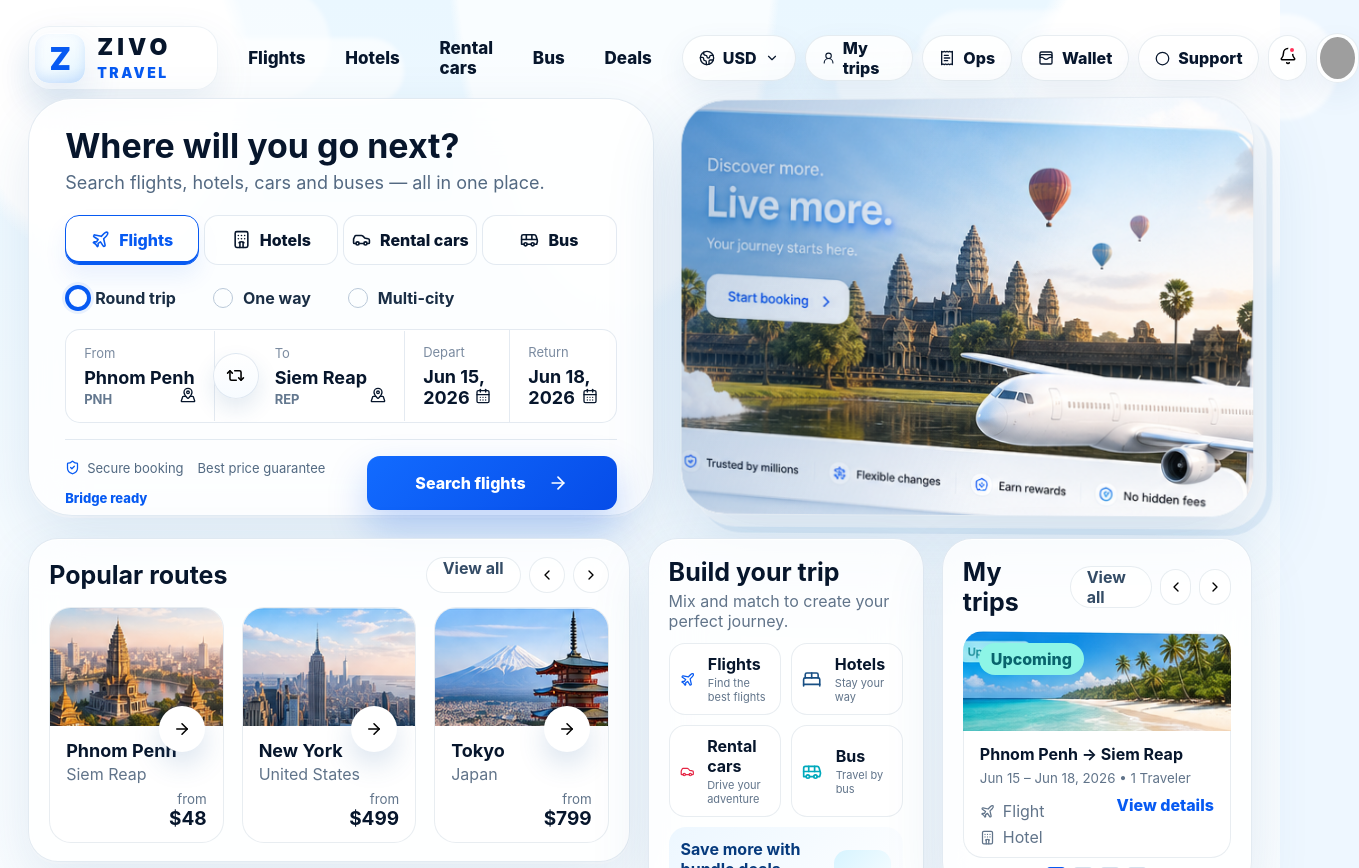
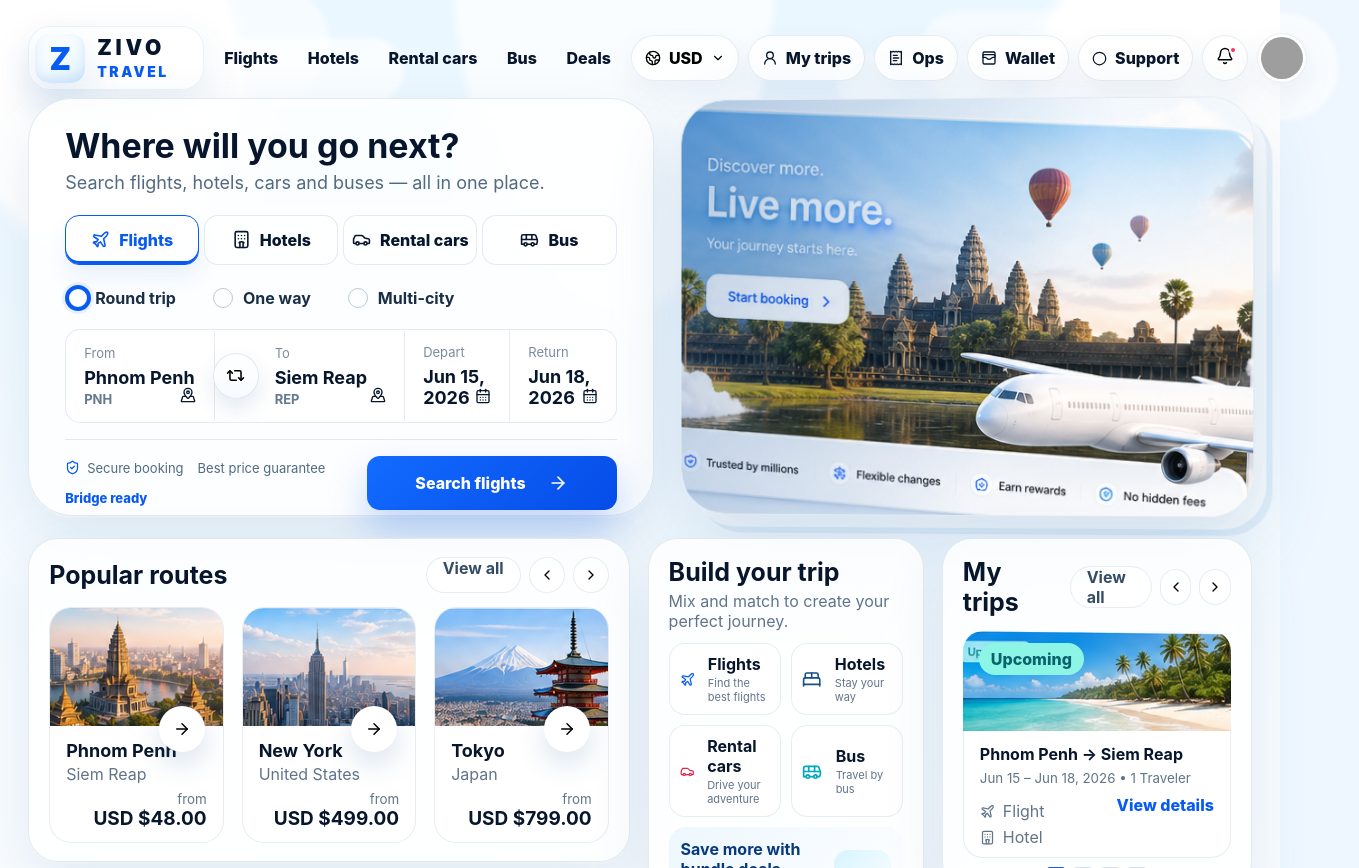
Before and after one commit to kimlainchhorng/zivostravel, a React (Vite) app: page / in a window 1280 px wide. Shown: the top 868 px of the page, 1359 px wide, since content can reach past the window. Built offline with nearby package versions, Linux system fonts and the light colour scheme; grey boxes are pictures that could not be loaded.

Commit message:
Add travel currency selector

```diff
--- a/src/main.tsx
+++ b/src/main.tsx
@@ -43,6 +43,7 @@ const engineOrigin =
   import.meta.env.VITE_ZIVO_PLATFORM_ORIGIN || bridge.platformOrigin || "https://zivosmedia.com";
 
 type SearchKind = "flights" | "hotels" | "cars" | "bus";
+type CurrencyCode = "USD" | "KHR" | "THB";
 type TripType = "Round trip" | "One way" | "Multi-city";
 type BackendStatus = {
   mode: string;
@@ -164,6 +165,7 @@ type DealPackage = {
   body: string;
   price: number;
   save: string;
+  saveAmount?: number;
   highlight: string;
   image?: string;
   services: SearchKind[];
@@ -196,6 +198,24 @@ type AdminQueuePayload = {
   queue: AdminQueueRow[];
   checkedAt: string;
 };
+
+const currencyOptions: Array<{ code: CurrencyCode; label: string; rate: number; symbol: string; decimals: number }> = [
+  { code: "USD", label: "US Dollar", rate: 1, symbol: "$", decimals: 2 },
+  { code: "KHR", label: "Cambodian Riel", rate: 4100, symbol: "៛", decimals: 0 },
+  { code: "THB", label: "Thai Baht", rate: 36, symbol: "฿", decimals: 0 }
+];
+
+const CurrencyContext = React.createContext<{
+  currency: CurrencyCode;
+  setCurrency: (currency: CurrencyCode) => void;
+}>({
+  currency: "USD",
+  setCurrency: () => undefined
+});
+
+function useCurrency() {
+  return React.useContext(CurrencyContext);
+}
 type WalletSummaryPayload = {
   app: string;
   mode: string;
@@ -279,24 +299,25 @@ const defaultDates = {
 
 const savedTripsKey = "zivo-travel-booking-drafts";
 const savedTripsEvent = "zivo-travel-bookings-updated";
+const currencyKey = "zivo-travel-currency";
 
 const routes = [
   {
     from: "Phnom Penh",
     to: "Siem Reap",
-    price: "$48",
+    price: 48,
     image: routePhnomPenhImage
   },
   {
     from: "New York",
     to: "United States",
-    price: "$499",
+    price: 499,
     image: routeNewYorkImage
   },
   {
     from: "Tokyo",
     to: "Japan",
-    price: "$799",
+    price: 799,
     image: routeTokyoImage
   }
 ];
@@ -339,6 +360,7 @@ const dealPackages: DealPackage[] = [
     body: "Flight + hotel for a three-night Siem Reap escape with flexible change support.",
     price: 168,
     save: "Save $28",
+    saveAmount: 28,
     highlight: "Best starter trip",
     image: routePhnomPenhImage,
     services: ["flights", "hotels"],
@@ -351,6 +373,7 @@ const dealPackages: DealPackage[] = [
     body: "Hotel, airport pickup, and a private day route for customers who want easy arrival.",
     price: 188,
     save: "Save $34",
+    saveAmount: 34,
     highlight: "Most comfortable",
     image: tripBeachImage,
     services: ["hotels", "cars"],
@@ -363,6 +386,7 @@ const dealPackages: DealPackage[] = [
     body: "Reserved bus seat and smart hotel stay for travelers who want the lowest total.",
     price: 116,
     save: "Save $18",
+    saveAmount: 18,
     highlight: "Lowest price",
     image: routeTokyoImage,
     services: ["bus", "hotels"],
@@ -386,6 +410,7 @@ function mergeDealsWithLocalImages(payload: DealsPayload): DealsPayload {
 
     return {
       ...deal,
+      saveAmount: deal.saveAmount ?? localDeal?.saveAmount,
       image: deal.image || localDeal?.image || routePhnomPenhImage,
       reviewUrl: deal.reviewUrl || reviewUrl(deal.reviewKind, deal.resultId, deal.id)
     };
@@ -548,6 +573,37 @@ function localUrl(path: string) {
   return path;
 }
 
+function readCurrency(): CurrencyCode {
+  if (typeof window === "undefined") {
+    return "USD";
+  }
+
+  const stored = window.localStorage.getItem(currencyKey);
+
+  return stored === "KHR" || stored === "THB" ? stored : "USD";
+}
+
+function formatAmountText(amount: string, currency: CurrencyCode) {
+  const normalized = amount.replace(/,/g, "");
+  const match = normalized.match(/(?:USD|\$)\s*\$?([0-9]+(?:\.[0-9]+)?)/i);
+
+  if (!match) {
+    return amount;
+  }
+
+  return money(currency, Number(match[1]));
+}
+
+function dealSaveLabel(deal: DealPackage, currency: CurrencyCode) {
+  const amount = deal.saveAmount ?? Number(deal.save.replace(/[^0-9.]/g, ""));
+
+  if (!Number.isFinite(amount) || amount <= 0) {
+    return deal.save;
+  }
+
+  return `Save ${money(currency, amount)}`;
+}
+
 function currentRouteKind(): SearchKind | null {
   if (typeof window === "undefined") {
     return null;
@@ -1072,7 +1128,18 @@ function formatMode(mode: string) {
 }
 
 function money(currency: string, amount: number) {
-  return `${currency} $${amount.toFixed(2)}`;
+  const option = currencyOptions.find((item) => item.code === currency) || currencyOptions[0];
+  const converted = amount * option.rate;
+  const formatted = converted.toLocaleString("en-US", {
+    minimumFractionDigits: option.decimals,
+    maximumFractionDigits: option.decimals
+  });
+
+  if (option.code === "USD") {
+    return `${option.code} ${option.symbol}${formatted}`;
+  }
+
+  return `${option.code} ${formatted}${option.symbol}`;
 }
 
 function buildSearchPath(kind: SearchKind, route = defaultRoute, tripType: TripType = "Round trip") {
@@ -1159,6 +1226,8 @@ function App() {
   const [backendStatus, setBackendStatus] = useState<BackendStatus | null>(null);
   const [savedTripCount, setSavedTripCount] = useState(() => readSavedTrips().length);
   const [notificationsOpen, setNotificationsOpen] = useState(false);
+  const [currency, setCurrency] = useState<CurrencyCode>(() => readCurrency());
+  const [currencyOpen, setCurrencyOpen] = useState(false);
   const routeKind = currentRouteKind();
   const reviewKind = currentReviewKind();
   const tripsRoute = isTripsRoute();
@@ -1235,8 +1304,47 @@ function App() {
     activeUtility?.scrollIntoView({ block: "nearest", inline: "center" });
   }, [path]);
 
+  useEffect(() => {
+    if (typeof window !== "undefined") {
+      window.localStorage.setItem(currencyKey, currency);
+    }
+  }, [currency]);
+
+  useEffect(() => {
+    if (!currencyOpen && !notificationsOpen) {
+      return undefined;
+    }
+
+    function closeFloatingPanels(event: PointerEvent) {
+      const target = event.target as Element | null;
+
+      if (target?.closest(".currency-menu, .notification-panel, .icon-btn")) {
+        return;
+      }
+
+      setCurrencyOpen(false);
+      setNotificationsOpen(false);
+    }
+
+    function closeOnEscape(event: KeyboardEvent) {
+      if (event.key === "Escape") {
+        setCurrencyOpen(false);
+        setNotificationsOpen(false);
+      }
+    }
+
+    document.addEventListener("pointerdown", closeFloatingPanels);
+    document.addEventListener("keydown", closeOnEscape);
+
+    return () => {
+      document.removeEventListener("pointerdown", closeFloatingPanels);
+      document.removeEventListener("keydown", closeOnEscape);
+    };
+  }, [currencyOpen, notificationsOpen]);
+
   return (
-    <main className="travel-page">
+    <CurrencyContext.Provider value={{ currency, setCurrency }}>
+      <main className="travel-page">
       <header className="topbar" aria-label="Zivo Travel navigation">
         <a className="brand" href={localUrl("/")} aria-label="Zivo Travel home">
           <span className="brand-mark">Z</span>
@@ -1264,11 +1372,43 @@ function App() {
         </nav>
 
         <div className="utility-nav">
-          <a className="pill" href={engineUrl("/zivo-travel")}>
-            <Globe2 size={16} />
-            USD
-            <ChevronDown size={14} />
-          </a>
+          <div className="currency-menu">
+            <button
+              className={`pill ${currencyOpen ? "active" : ""}`}
+              type="button"
+              aria-label="Choose currency"
+              aria-expanded={currencyOpen}
+              aria-controls="currency-options"
+              onClick={() => {
+                setNotificationsOpen(false);
+                setCurrencyOpen((open) => !open);
+              }}
+            >
+              <Globe2 size={16} />
+              {currency}
+              <ChevronDown size={14} />
+            </button>
+            {currencyOpen ? (
+              <div id="currency-options" className="currency-panel" role="menu">
+                {currencyOptions.map((option) => (
+                  <button
+                    key={option.code}
+                    type="button"
+                    className={option.code === currency ? "active" : ""}
+                    role="menuitemradio"
+                    aria-checked={option.code === currency}
+                    onClick={() => {
+                      setCurrency(option.code);
+                      setCurrencyOpen(false);
+                    }}
+                  >
+                    <span>{option.code}</span>
+                    <small>{option.label}</small>
+                  </button>
+                ))}
+              </div>
+            ) : null}
+          </div>
           <a
             className={`pill ${path === "/trips" || path === "/my-trips" ? "active" : ""}`}
             href={localUrl("/trips")}
@@ -1304,7 +1444,10 @@ function App() {
             aria-label="Notifications"
             aria-expanded={notificationsOpen}
             aria-controls="travel-notifications"
-            onClick={() => setNotificationsOpen((open) => !open)}
+            onClick={() => {
+              setCurrencyOpen(false);
+              setNotificationsOpen((open) => !open);
+            }}
           >
             <Bell size={18} />
             <span className="notification-dot" />
@@ -1393,7 +1536,8 @@ function App() {
           <BookingWorkflow backendStatus={backendStatus} />
         </>
       )}
-    </main>
+      </main>
+    </CurrencyContext.Provider>
   );
 }
 
@@ -1562,6 +1706,8 @@ function FeatureHero() {
 }
 
 function PopularRoutes() {
+  const { currency } = useCurrency();
+
   return (
     <article className="popular-card">
       <SectionHeader title="Popular routes" />
@@ -1580,7 +1726,7 @@ function PopularRoutes() {
               <strong>{route.from}</strong>
               <span>{route.to}</span>
               <small>
-                from <b>{route.price}</b>
+                from <b>{money(currency, route.price)}</b>
               </small>
             </div>
           </a>
@@ -1674,6 +1820,7 @@ function MyTrips() {
 }
 
 function DealsPage({ backendStatus }: { backendStatus: BackendStatus | null }) {
+  const { currency } = useCurrency();
   const [payload, setPayload] = useState<DealsPayload>(() => fallbackDeals());
   const activePayload = payload.deals.length ? payload : fallbackDeals();
   const bridgeLabel = backendStatus?.mode === "cloudflare_bridge" ? "Live bridge" : "Local preview";
@@ -1740,7 +1887,7 @@ function DealsPage({ backendStatus }: { backendStatus: BackendStatus | null }) {
             </div>
             <div className="deal-body">
               <div>
-                <span className="provider">{deal.save}</span>
+                <span className="provider">{dealSaveLabel(deal, currency)}</span>
                 <h2>{deal.title}</h2>
                 <p>{deal.body}</p>
               </div>
@@ -1758,7 +1905,7 @@ function DealsPage({ backendStatus }: { backendStatus: BackendStatus | null }) {
               <div className="deal-action">
                 <div>
                   <small>from</small>
-                  <strong>USD ${deal.price}</strong>
+                  <strong>{money(currency, deal.price)}</strong>
                 </div>
                 <a href={deal.reviewUrl || reviewUrl(deal.reviewKind, deal.resultId, deal.id)}>
                   Select deal
@@ -1789,6 +1936,7 @@ function DealsPage({ backendStatus }: { backendStatus: BackendStatus | null }) {
 }
 
 function TripsPage({ backendStatus }: { backendStatus: BackendStatus | null }) {
+  const { currency } = useCurrency();
   const [trips, setTrips] = useState<SavedTrip[]>(() => readSavedTrips());
   const bridgeLabel = backendStatus?.mode === "cloudflare_bridge" ? "Live bridge" : "Local preview";
   const persistenceLabel =
@@ -1860,9 +2008,7 @@ function TripsPage({ backendStatus }: { backendStatus: BackendStatus | null }) {
                   </div>
                   <div className="trip-row-price">
                     <small>Total</small>
-                    <strong>
-                      {trip.currency} ${trip.total}
-                    </strong>
+                    <strong>{money(currency, trip.total)}</strong>
                     <div>
                       <a href={localUrl(trip.reviewUrl)}>
                         Review
@@ -1937,6 +2083,7 @@ function walletReasonLabel(summary: WalletSummaryPayload) {
 }
 
 function WalletPage({ backendStatus }: { backendStatus: BackendStatus | null }) {
+  const { currency } = useCurrency();
   const [summary, setSummary] = useState<WalletSummaryPayload>(() => fallbackWalletSummary());
   const [refreshToken, setRefreshToken] = useState(0);
   const [loading, setLoading] = useState(false);
@@ -2007,7 +2154,7 @@ function WalletPage({ backendStatus }: { backendStatus: BackendStatus | null })
           <article className="wallet-balance-card">
             <div>
               <span>Available for cash out</span>
-              <strong>{money(activeSummary.currency, activeSummary.available)}</strong>
+              <strong>{money(currency, activeSummary.available)}</strong>
               <p>{walletReasonLabel(activeSummary)}</p>
             </div>
             <div className="wallet-card-chip">
@@ -2019,17 +2166,17 @@ function WalletPage({ backendStatus }: { backendStatus: BackendStatus | null })
           <div className="wallet-metrics" aria-label="Wallet metrics">
             <article>
               <span>Total tracked</span>
-              <strong>{money(activeSummary.currency, totalFunds)}</strong>
+              <strong>{money(currency, totalFunds)}</strong>
               <small>Balance + pending + rewards</small>
             </article>
             <article>
               <span>Pending payout</span>
-              <strong>{money(activeSummary.currency, activeSummary.pending)}</strong>
+              <strong>{money(currency, activeSummary.pending)}</strong>
               <small>Releases after checkout</small>
             </article>
             <article>
               <span>Rewards</span>
-              <strong>{money(activeSummary.currency, activeSummary.rewards)}</strong>
+              <strong>{money(currency, activeSummary.rewards)}</strong>
               <small>Ready for next booking</small>
             </article>
           </div>
@@ -2085,7 +2232,7 @@ function WalletPage({ backendStatus }: { backendStatus: BackendStatus | null })
                         {payout.status} • {payout.eta}
                       </small>
                     </div>
-                    <b>{money(activeSummary.currency, payout.amount)}</b>
+                    <b>{money(currency, payout.amount)}</b>
                   </div>
                 ))}
               </div>
@@ -2172,6 +2319,7 @@ function queueReasonLabel(payload: AdminQueuePayload) {
 }
 
 function OpsPage({ backendStatus }: { backendStatus: BackendStatus | null }) {
+  const { currency } = useCurrency();
   const [payload, setPayload] = useState<AdminQueuePayload>(() => fallbackAdminQueue());
   const [refreshToken, setRefreshToken] = useState(0);
   const [loading, setLoading] = useState(false);
@@ -2314,7 +2462,7 @@ function OpsPage({ backendStatus }: { backendStatus: BackendStatus | null }) {
                   <span>{row.product}</span>
                   <span>{row.route}</span>
                   <span>{row.status}</span>
-                  <span>{row.amount}</span>
+                  <span>{formatAmountText(row.amount, currency)}</span>
                   <span>
                     <b className={`risk-pill risk-${riskClass(row.risk)}`}>{row.risk}</b>
                   </span>
@@ -2367,6 +2515,7 @@ function OpsPage({ backendStatus }: { backendStatus: BackendStatus | null }) {
 }
 
 function ResultsPage({ kind, backendStatus }: { kind: SearchKind; backendStatus: BackendStatus | null }) {
+  const { currency } = useCurrency();
   const [payload, setPayload] = useState<ResultsPayload>(() => fallbackResults(kind));
   const activePayload = payload.product === kind ? payload : fallbackResults(kind);
   const activeTab = searchTabs.find((tab) => tab.id === kind) || searchTabs[0];
@@ -2483,9 +2632,7 @@ function ResultsPage({ kind, backendStatus }: { kind: SearchKind; backendStatus:
               </div>
               <div className="result-action">
                 <small>from</small>
-                <strong>
-                  {activePayload.currency} ${result.price}
-                </strong>
+                <strong>{money(currency, result.price)}</strong>
                 <a href={result.reviewUrl || result.checkoutUrl}>
                   Select
                   <ArrowRight size={17} />
@@ -2523,6 +2670,7 @@ function ResultsPage({ kind, backendStatus }: { kind: SearchKind; backendStatus:
 }
 
 function BookingReview({ kind, backendStatus }: { kind: SearchKind; backendStatus: BackendStatus | null }) {
+  const { currency } = useCurrency();
   const searchParams = typeof window === "undefined" ? null : new URLSearchParams(window.location.search);
   const resultId = searchParams?.get("result") || null;
   const dealId = searchParams?.get("deal") || null;
@@ -2541,6 +2689,17 @@ function BookingReview({ kind, backendStatus }: { kind: SearchKind; backendStatu
       ? "Saved in Supabase"
       : "Preview draft"
     : "Not saved yet";
+  const reviewTags = activeSession.deal
+    ? [
+        dealSaveLabel(activeSession.deal, currency),
+        ...activeSession.result.tags.filter((tag) => tag !== activeSession.deal?.save)
+      ]
+    : activeSession.result.tags;
+  const reviewLedger = activeSession.ledger.map((item) =>
+    item.label === "Package" && activeSession.deal
+      ? { ...item, value: `${dealSaveLabel(activeSession.deal, currency)} bundle` }
+      : item
+  );
 
   function updateTraveler(field: keyof TravelerDetails, value: string) {
     setTraveler((current) => ({ ...current, [field]: value }));
@@ -2732,7 +2891,7 @@ function BookingReview({ kind, backendStatus }: { kind: SearchKind; backendStatu
           </div>
 
           <div className="review-tags">
-            {activeSession.result.tags.map((tag) => (
+            {reviewTags.map((tag) => (
               <span key={tag}>{tag}</span>
             ))}
           </div>
@@ -2813,21 +2972,15 @@ function BookingReview({ kind, backendStatus }: { kind: SearchKind; backendStatu
           <div className="price-breakdown">
             <div>
               <span>Subtotal</span>
-              <strong>
-                {activeSession.currency} ${activeSession.subtotal}
-              </strong>
+              <strong>{money(currency, activeSession.subtotal)}</strong>
             </div>
             <div>
               <span>Service fee</span>
-              <strong>
-                {activeSession.currency} ${activeSession.serviceFee}
-              </strong>
+              <strong>{money(currency, activeSession.serviceFee)}</strong>
             </div>
             <div>
               <span>Total due</span>
-              <strong>
-                {activeSession.currency} ${activeSession.total}
-              </strong>
+              <strong>{money(currency, activeSession.total)}</strong>
             </div>
           </div>
 
@@ -2866,7 +3019,7 @@ function BookingReview({ kind, backendStatus }: { kind: SearchKind; backendStatu
           </div>
 
           <div className="ledger-list">
-            {activeSession.ledger.map((item) => (
+            {reviewLedger.map((item) => (
               <div key={item.label}>
                 <span>{item.label}</span>
                 <strong>{item.value}</strong>
@@ -2880,6 +3033,7 @@ function BookingReview({ kind, backendStatus }: { kind: SearchKind; backendStatu
 }
 
 function BookingWorkflow({ backendStatus }: { backendStatus: BackendStatus | null }) {
+  const { currency } = useCurrency();
   const [activeKind, setActiveKind] = useState<SearchKind>("flights");
   const [quote, setQuote] = useState<QuotePayload>(() => fallbackQuote("flights"));
   const activeQuote = quote.product === activeKind ? quote : fallbackQuote(activeKind);
@@ -2951,9 +3105,7 @@ function BookingWorkflow({ backendStatus }: { backendStatus: BackendStatus | nul
         </div>
         <div className="quote-row">
           <span>Estimate</span>
-          <strong>
-            {activeQuote.currency} ${activeQuote.total}
-          </strong>
+          <strong>{money(currency, activeQuote.total)}</strong>
         </div>
         <a className="checkout-link" href={reviewUrl(activeKind)}>
           Review booking
--- a/src/styles.css
+++ b/src/styles.css
@@ -156,6 +156,7 @@ button {
   position: relative;
   padding: 10px 2px;
   color: #07162c;
+  white-space: nowrap;
 }
 
 .nav-links a::after {
@@ -191,6 +192,12 @@ button {
   max-width: 100%;
 }
 
+.currency-menu {
+  position: relative;
+  display: flex;
+  align-items: center;
+}
+
 .pill,
 .icon-btn,
 .avatar {
@@ -203,9 +210,14 @@ button {
 }
 
 .pill {
+  display: inline-flex;
+  align-items: center;
+  justify-content: center;
   gap: 8px;
   padding: 0 16px;
   font-weight: 850;
+  cursor: pointer;
+  white-space: nowrap;
 }
 
 .pill-count {
@@ -241,6 +253,58 @@ button {
   border-color: rgba(7, 90, 242, 0.28);
   color: #075af2;
   background: rgba(235, 246, 255, 0.92);
+}
+
+.currency-panel {
+  position: absolute;
+  z-index: 24;
+  top: calc(100% + 12px);
+  left: 0;
+  display: grid;
+  width: 240px;
+  gap: 8px;
+  padding: 12px;
+  border: 1px solid rgba(35, 88, 145, 0.12);
+  border-radius: 22px;
+  background: rgba(255, 255, 255, 0.95);
+  box-shadow:
+    0 24px 64px rgba(31, 87, 145, 0.18),
+    inset 0 1px 0 rgba(255, 255, 255, 0.86);
+  backdrop-filter: blur(24px);
+}
+
+.currency-panel button {
+  display: grid;
+  grid-template-columns: 52px minmax(0, 1fr);
+  gap: 8px;
+  align-items: center;
+  min-height: 48px;
+  padding: 8px 10px;
+  border: 0;
+  border-radius: 15px;
+  color: #183452;
+  background: transparent;
+  cursor: pointer;
+  text-align: left;
+}
+
+.currency-panel button:hover,
+.currency-panel button.active {
+  background: #eef7ff;
+}
+
+.currency-panel span {
+  color: #075af2;
+  font-weight: 950;
+}
+
+.currency-panel small {
+  overflow: hidden;
+  color: #61748a;
+  font-size: 12px;
+  font-weight: 800;
+  text-overflow: ellipsis;
+  white-space: nowrap;
 }
 
 .notification-dot {
@@ -3151,6 +3215,29 @@ button {
   }
 }
 
+@media (min-width: 1181px) and (max-width: 1500px) {
+  .topbar {
+    gap: 18px;
+  }
+
+  .brand {
+    min-width: 176px;
+  }
+
+  .brand-text strong {
+    font-size: 21px;
+  }
+
+  .nav-links {
+    gap: clamp(16px, 2vw, 28px);
+    font-size: 16px;
+  }
+
+  .pill {
+    padding: 0 13px;
+  }
+}
+
 @media (min-width: 800px) and (max-width: 1180px) {
   .topbar {
     gap: 14px 18px;
@@ -3571,6 +3658,14 @@ button {
     width: auto;
   }
 
+  .currency-panel {
+    position: fixed;
+    top: 104px;
+    right: 14px;
+    left: 14px;
+    width: auto;
+  }
+
   .hero-layout {
     gap: 20px;
   }
```
